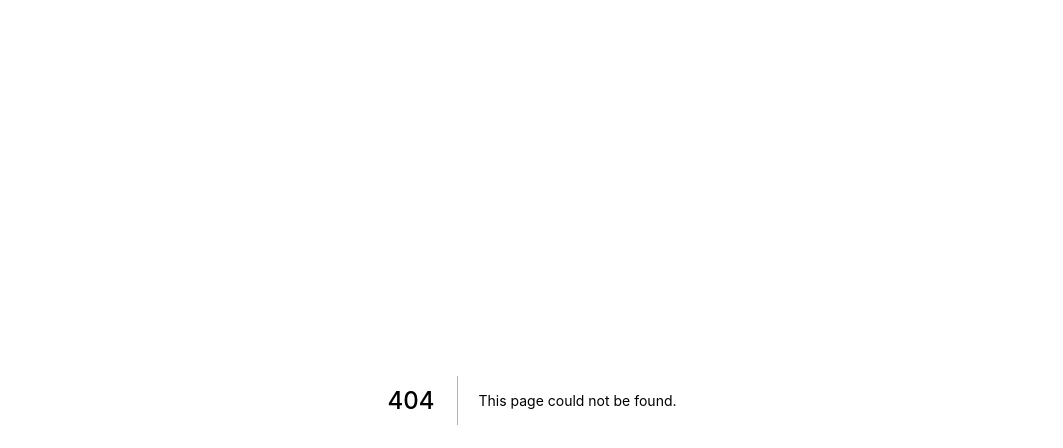
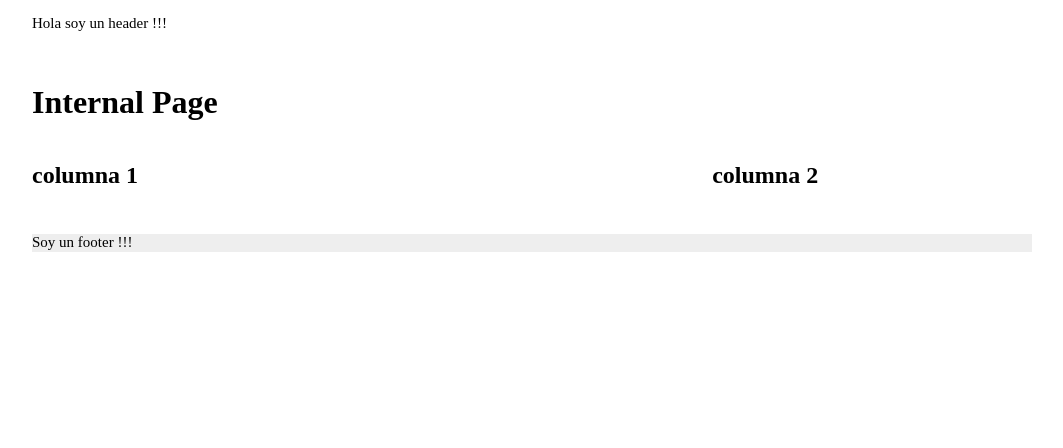
Before and after one commit to jadark/prjAweitaReact, a Next.js app: page /tecnologia in a window 1280 px wide. Before the commit this address had no page. Shown: the top 448 px of the page, without its empty margins (108-1171 px from the left). Built offline with nearby package versions, Linux system fonts and the light colour scheme.

Commit message:
adding page section, internal page and create component card image

```diff
--- /dev/null
+++ b/components/global/card/default.jsx
@@ -0,0 +1,34 @@
+import React from 'react';
+import styled from "styled-components";
+
+const CardImage = styled.figure`
+    img {
+        border-bottom-left-radius: 5px;
+        border-bottom-right-radius: 5px;
+    }
+    .card-image {
+      border-bottom: ${props => (`12px solid ${props.color ? props.color : "#c0c0c0"}`)}
+    }
+`;
+
+const Card = (props) => {
+  const urlImg = 'https://imgmedia.elpopular.pe/310x160/elpopular/original/2020/03/14/5e6d21ef50a9a451291c92ab.jpg';
+  let showContent = null;
+
+  if( props.data && Object.keys(props.data) && Object.keys(props.data).length ) {
+    const {data : {color, headline, title, url, slug_img} = {}} = props;
+
+    if(slug_img && slug_img.length > 0) {
+      showContent = <img className={`card-image`}
+                         src={slug_img || urlImg}
+                         alt={title || `aweita.pe`}
+                         title={title || `aweita.pe`}/>
+    }
+  }
+
+  return <CardImage className={`comp_card`}>
+    {showContent}
+  </CardImage>
+}
+
+export default Card;
--- a/layouts/default.js
+++ b/layouts/default.js
@@ -17,13 +17,33 @@ const WrapperBody = styled.div`
     background-color:#fff;
     padding: 20px 20px 10px;
 
+    .wrapperFlex {
+      position: relative;
+    }
+
     @media (min-width: 768px) {
         padding: 15px 15px 10px;
+
+        .wrapperFlex {
+            display: flex;
+        }
+
+        .col-page {
+            flex-grow: 2.0645;
+            flex-basis: 0;
+            margin-right: 20px;
+            &:last-child {
+                flex-grow: 1;
+                margin-right: 0;
+            }
+        }
     }
 
     @media (min-width: 999px) {
 
     }
+
+
 `;
 
 export default class DefaultLayout extends React.PureComponent {
--- /dev/null
+++ b/pages/[section]/[...internal].js
@@ -0,0 +1,18 @@
+import React from 'react';
+import Layout from "../../layouts/default";
+
+const Section = () => {
+  return <Layout>
+    <h1>Internal Page</h1>
+    <div className="wrapperFlex">
+      <div className="col-page">
+        <h2>columna 1</h2>
+      </div>
+      <div className="col-page">
+        <h2>columna 2</h2>
+      </div>
+    </div>
+  </Layout>
+}
+
+export default Section
```
Also changed, not shown: pages/[section]/index.js (added, +18 -0 lines), pages/index.js (+28 -1 lines).
